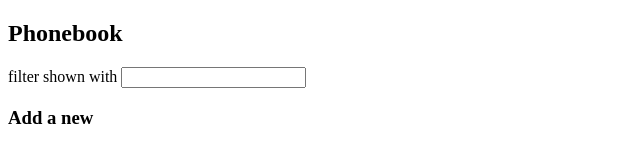
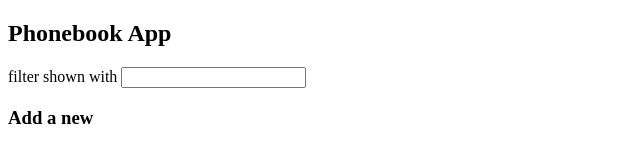
Before and after one commit to Gerarddelae/full-stack-op, a React (Create React App) app in the folder part2/phonebook/: page / in a window 1280 px wide. Shown: the top 145 px of the page, without its empty margins (0-640 px from the left). Built offline with nearby package versions, Linux system fonts and the light colour scheme; data requests are answered from the project's data file.

Commit message:
Mudanza sistema

```diff
--- a/part2/phonebook/src/App.js
+++ b/part2/phonebook/src/App.js
@@ -52,7 +52,7 @@ const App = () => {
 
   return (
     <div>
-      <h2>Phonebook</h2>
+      <h2>Phonebook App</h2>
       <Filter handleFilter={handleFilter} />
       <h3>Add a new</h3>
       <PersonForm
```
